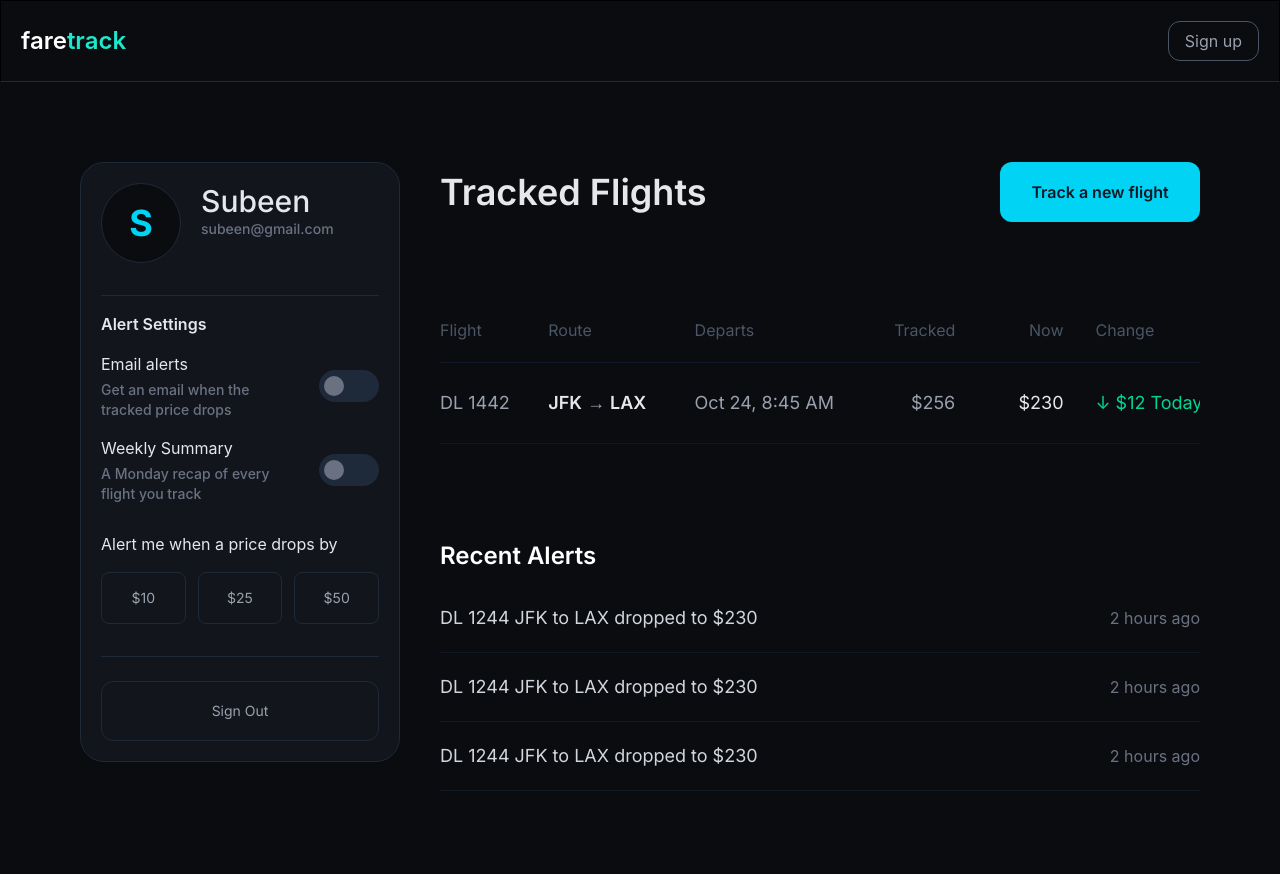
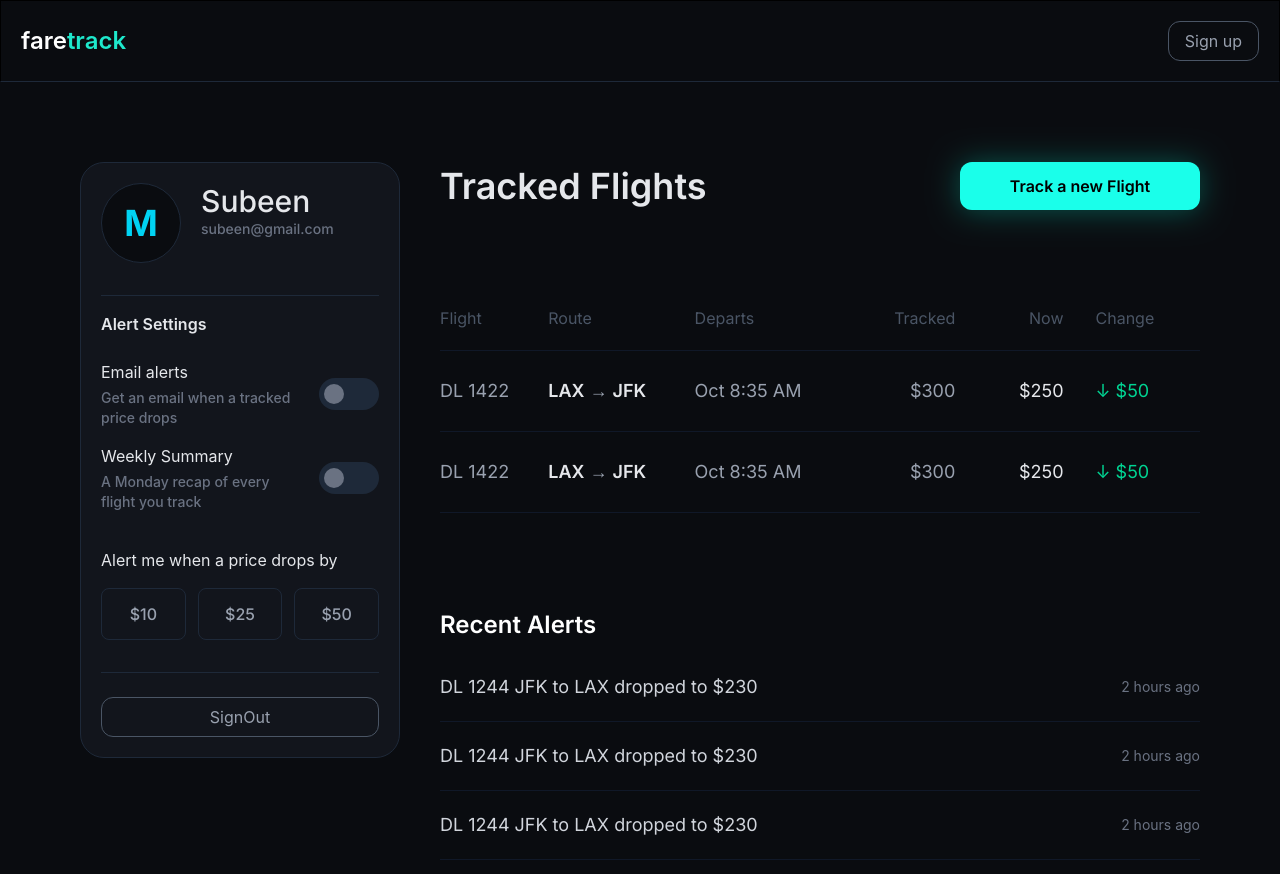
Before and after one commit to SubeenKalania/FareTrack-web, a React (Vite) app: page /dashboard in a window 1280 px wide. Shown: the top 874 px of the page. Built offline with nearby package versions, Linux system fonts and the light colour scheme; a web font is replaced by a local one.

Commit message:
Extract dashbroad UI into reusable components

```diff
--- /dev/null
+++ b/src/components/AlertRow.jsx
@@ -0,0 +1,13 @@
+function AlertRow({message,Timeago}){
+    return(
+        <>
+        <div className="flex items-center justify-between py-5">
+            <p className="text-gray-300 text-lg font-inter">{message}</p>
+            <p className="text-gray-500 text-sm">{Timeago}</p>
+        </div>
+        <div className="h-px bg-gray-900"></div>
+        </>
+    )
+}
+
+export default AlertRow;
--- /dev/null
+++ b/src/components/Avatar.jsx
@@ -0,0 +1,13 @@
+function Avatar({name}){
+
+    const initial = name.charAt(0).toUpperCase();
+    return(
+        <>
+        <div className="w-20 h-20 rounded-full bg-bodyBg flex items-center justify-center font-bold text-4xl  text-cyan-400 font-inter border border-gray-800">
+            {initial}
+        </div>
+        </>
+    )
+}
+
+export default Avatar;
--- a/src/components/Button.jsx
+++ b/src/components/Button.jsx
@@ -1,4 +1,4 @@
-function Button({ text, variant = "primary", onClick }) {
+function Button({ text, variant = "primary", onClick, className="" }) {
   const styles = {
     primary:
       "items-center justify-center shadow-[0px_1px_30px] shadow-buttonShadow/30 text-black hover:text-black bg-buttonBg hover:bg-buttonHoverBg hover:shadow-buttonShadow/50 rounded-xl px-4 py-3   active:translate-y-1  active:shadow-sm active:bg-buttonBg font-semibold",
@@ -9,7 +9,7 @@ function Button({ text, variant = "primary", onClick }) {
     <>
       <button
         onClick={onClick}
-        className={`cursor-pointer transition duration-200 ${styles[variant]}`}
+        className={`cursor-pointer transition duration-200 ${styles[variant]} ${className}`}
       >
         {text}
       </button>
--- /dev/null
+++ b/src/components/ThresholdButton.jsx
@@ -0,0 +1,10 @@
+function ThresholdButton({price}){
+    return(
+        <>
+            <button className="w-full h-13 border border-gray-800 rounded-lg font-inter text-gray-400 text-md font-medium cursor-pointer hover:bg-buttonBg hover:border-buttonBg hover:text-gray-900 hover:font-inter" >{price}</button>
+
+        </>
+    )
+}
+
+export default ThresholdButton;
--- /dev/null
+++ b/src/components/ToggleRow.jsx
@@ -0,0 +1,20 @@
+import { useState } from "react";
+
+function ToggleRow({title ,description}){
+    const [isToggled, setToggle] = useState(false);
+    return(
+        <>
+        <div className="py-2 flex items-center justify-between gap-4">
+            <div className="flex flex-col gap-1 ">
+                <h3 className=" text-gray-200 ">{title}</h3>
+                <h4 className="text-gray-500 font-medium text-sm">{description}</h4>
+            </div>
+            <button onClick={()=> {setToggle(isToggled ? false : true)}} className={` ${isToggled ? "bg-buttonBg" : "bg-gray-800"} transition-colors duration-300 relative w-15 h-8 rounded-full shrink-0 cursor-pointer border border-transparent`}>
+                <span className={`transition-all duration-300 absolute h-5 w-5 rounded-full ${isToggled ? "bg-bodyBg":"bg-gray-500"} top-[5px] ${isToggled ? "left-8.5" : "left-1" }`}></span>
+            </button>
+        </div>
+        </>
+    )
+}
+
+export default ToggleRow;
--- /dev/null
+++ b/src/components/TrackedFlightRow.jsx
@@ -0,0 +1,24 @@
+import Button from "./Button"
+
+function TrackedFlightRow({flightNo,from,to,departs,tracked,now, change}){
+    return(
+        <>
+        <div className="gap-8 py-5 grid grid-cols-[1fr_1.5fr_2fr_1fr_1fr_2fr_160px] items-center font-inter text-gray-400 text-lg" >
+                        <div>{flightNo}</div>
+                        <div>
+                            <span className="text-gray-200 font-semibold">{from}</span>{" "}
+                            <span>→</span>{" "}
+                            <span className="text-gray-200 font-semibold">{to}</span>
+                        </div>
+                        <div>{departs}</div>
+                        <div className="text-right">${tracked}</div>
+                        <div className="text-right text-gray-200">${now}</div>
+                        <div><span className="text-emerald-400">↓ ${change}</span></div>
+                        <div className="flex justify-end"><Button text="Stop Tracking" variant="secondary"/></div>
+                    </div>
+                    <div className="h-px bg-gray-900"></div>
+        </>
+    )
+}
+
+export default TrackedFlightRow;
--- a/src/pages/DashboardPage.jsx
+++ b/src/pages/DashboardPage.jsx
@@ -1,5 +1,13 @@
 import Navbar from "../components/Navbar";
+import Avatar from "../components/Avatar";
+import ToggleRow from "../components/ToggleRow";
+import ThresholdButton from "../components/ThresholdButton";
+import TrackedFlightRow from "../components/TrackedFlightRow";
+import AlertRow from "../components/AlertRow";
 import Button from "../components/Button";
+
+
+
 
 function DashboardPage(){
     return(
@@ -7,13 +15,12 @@ function DashboardPage(){
         <Navbar></Navbar>
 
         <div className="flex max-w-350 mx-auto p-20 gap-10 ">
-            {/* Card div */}
+            {/* --------------------------------------Card div -------------------------------------- */}
             <div className="w-80 border border-gray-800 self-start bg-surfaceColor rounded-3xl p-5">
                 {/* User profile display info  */}
                 <div className="flex gap-5 pb-8">
-                    <div className="w-20 h-20 rounded-full bg-bodyBg flex items-center justify-center font-bold text-4xl  text-cyan-400 font-inter border border-gray-800">
-                        S
-                    </div>
+                    <Avatar name="Mango" />
+
                     <div className="font-inter ">
                         <h1 className="text-gray-200 font-medium text-3xl ">Subeen</h1>
                         <h4 className="text-gray-500 font-medium text-sm">subeen@gmail.com</h4>
@@ -22,46 +29,34 @@ function DashboardPage(){
 
                 <div className="h-px bg-gray-800"></div>
                 <h3 className="pt-4 text-gray-200 font-semibold pb-4">Alert Settings</h3>
-                <div className="flex items-center justify-between gap-4">
-                    <div className="flex flex-col gap-1 ">
-                        <h3 className=" text-gray-200 ">Email alerts</h3>
-                        <h4 className="text-gray-500 font-medium text-sm">Get an email when the tracked price drops</h4>
-                    </div>
-                    <button className="bg-gray-800 relative w-15 h-8 rounded-full shrink-0 cursor-pointer border border-transparent hover:border-cyan-400">
-                        <span className="absolute h-5 w-5 rounded-full bg-gray-500 top-[5px] left-1"></span>
-                    </button>
-                </div>
-                <div className="flex items-center justify-between gap-4 pt-4">
-                    <div className="flex flex-col gap-1 ">
-                        <h3 className=" text-gray-200 ">Weekly Summary</h3>
-                        <h4 className="text-gray-500 font-medium text-sm">A Monday recap of every flight you track</h4>
-                    </div>
-                    <button className="bg-gray-800 relative w-15 h-8 rounded-full shrink-0 cursor-pointer border border-transparent hover:border-cyan-400">
-                        <span className="absolute h-5 w-5 rounded-full bg-gray-500 top-[5px] left-1"></span>
-                    </button>
-                </div>
+                <ToggleRow title="Email alerts" description="Get an email when a tracked price drops" />
+                <ToggleRow title="Weekly Summary" description="A Monday recap of every flight you track" />
+
                 <div className="flex flex-col gap-1 pt-7 pb-8">
                     <h3 className=" text-gray-200 ">Alert me when a price drops by</h3>
                     <div className="grid grid-cols-3 gap-3 pt-3">
-                        <button className="w-full h-13 border border-gray-800 rounded-lg font-inter text-gray-400 text-sm cursor-pointer hover:bg-cyan-400 hover:border-cyan-400 hover:text-gray-900 hover:font-inter" >$10</button>
-                        <button className="w-full h-13 border border-gray-800 rounded-lg font-inter text-gray-400 text-sm cursor-pointer hover:bg-cyan-400 hover:border-cyan-400 hover:text-gray-900 hover:font-inter " >$25</button>
-                        <button className="w-full h-13 border border-gray-800 rounded-lg font-inter text-gray-400 text-sm cursor-pointer hover:bg-cyan-400 hover:border-cyan-400 hover:text-gray-900 hover:font-inter " >$50</button>
+                        <ThresholdButton price="$10"/>
+                        <ThresholdButton price="$25"/>
+                        <ThresholdButton price="$50"/>
                     </div>
 
                 </div>
                 <div className="h-px bg-gray-800"></div>
+                <Button text="SignOut" variant="secondary" className="w-full mt-6"></Button>
 
-                <button className="mt-6 w-full h-15 border border-gray-800 rounded-xl font-inter text-gray-400 text-sm cursor-pointer hover:bg-cyan-400 hover:border-cyan-400 hover:text-gray-900 hover:font-inter" >Sign Out</button>
             </div>
+
+            {/* ----------------------------------------------------------------------------- */}
             {/* This is the div for the tracker table  */}
             <div className="flex flex-1 flex-col gap-4 min-w-0 ">
                 <div className="grid grid-cols-2 items-center  font-inter pb-15 ">
                     <h2 className="text-gray-200 text-4xl font-semibold">Tracked Flights</h2>
-                    <button className="w-50 h-15 rounded-xl justify-self-end font-semibold text-gray-900 cursor-pointer hover:shadow-[0px_2px_20px] hover:shadow-buttonShadow/100 bg-cyan-400">Track a new flight</button>
+                    <Button text="Track a new Flight" className="w-60 justify-self-end"></Button>
                 </div>
 
                 <div className="overflow-x-auto pb-10 scroll-dark">
-                    <div className="min-w-[1000px]">
+                    {/* -------------------------------HeaderRow------------------------------- */}
+                    <div className="min-w-250">
                         <div className="gap-8 py-5 grid grid-cols-[1fr_1.5fr_2fr_1fr_1fr_2fr_160px] items-center font-inter text-gray-600" >
                         <div>Flight</div>
                         <div>Route</div>
@@ -72,39 +67,19 @@ function DashboardPage(){
                         <div></div>
                     </div>
                     <div className="h-px bg-gray-900"></div>
-                    <div className="gap-8 py-5 grid grid-cols-[1fr_1.5fr_2fr_1fr_1fr_2fr_160px] items-center font-inter text-gray-400 text-lg" >
-                        <div>DL 1442</div>
-                        <div>
-                            <span className="text-gray-200 font-semibold">JFK</span>{" "}
-                            <span>→</span>{" "}
-                            <span className="text-gray-200 font-semibold">LAX</span>
-                        </div>
-                        <div>Oct 24, 8:45 AM</div>
-                        <div className="text-right">$256</div>
-                        <div className="text-right text-gray-200">$230</div>
-                        <div><span className="text-emerald-400">↓ $12 Today</span></div>
-                        <div className="flex justify-end"><Button text="Stop Tracking" variant="secondary"/></div>
+
+
+                    {/* ---------------------------------------------------------------------------- */}
+                    <TrackedFlightRow flightNo="DL 1422" from="LAX" to="JFK" departs="Oct 8:35 AM" tracked="300" now="250" change="50" />
+                    <TrackedFlightRow flightNo="DL 1422" from="LAX" to="JFK" departs="Oct 8:35 AM" tracked="300" now="250" change="50" />
+
                     </div>
-                    <div className="h-px bg-gray-900"></div>
-                        </div>
                 </div>
                 <div>
                 <h2 className="text-white text-2xl font-inter py-3 font-semibold pt-10">Recent Alerts</h2>
-                <div className="flex items-center justify-between py-5">
-                    <p className="text-gray-300 text-lg font-inter">DL 1244 JFK to LAX dropped to $230</p>
-                    <p className="text-gray-500 text-md ">2 hours ago</p>
-                </div>
-                <div className="h-px bg-gray-900"></div>
-                <div className="flex items-center justify-between py-5">
-                    <p className="text-gray-300 text-lg font-inter">DL 1244 JFK to LAX dropped to $230</p>
-                    <p className="text-gray-500 text-md ">2 hours ago</p>
-                </div>
-                <div className="h-px bg-gray-900"></div>
-                <div className="flex items-center justify-between py-5">
-                    <p className="text-gray-300 text-lg font-inter">DL 1244 JFK to LAX dropped to $230</p>
-                    <p className="text-gray-500 text-md ">2 hours ago</p>
-                </div>
-                <div className="h-px bg-gray-900"></div>
+                <AlertRow message="DL 1244 JFK to LAX dropped to $230" Timeago="2 hours ago"></AlertRow>
+                <AlertRow message="DL 1244 JFK to LAX dropped to $230" Timeago="2 hours ago"></AlertRow>
+                <AlertRow message="DL 1244 JFK to LAX dropped to $230" Timeago="2 hours ago"></AlertRow>
             </div>
             </div>
 
```
